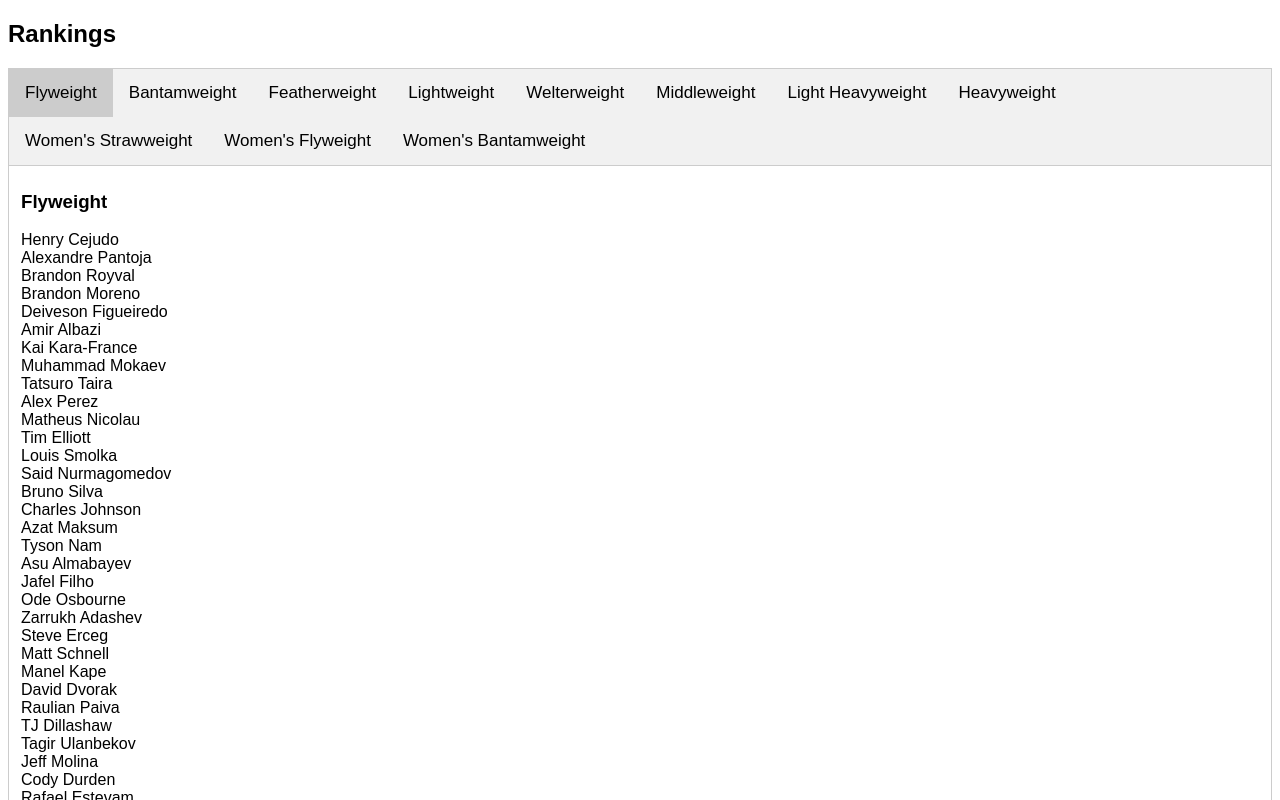
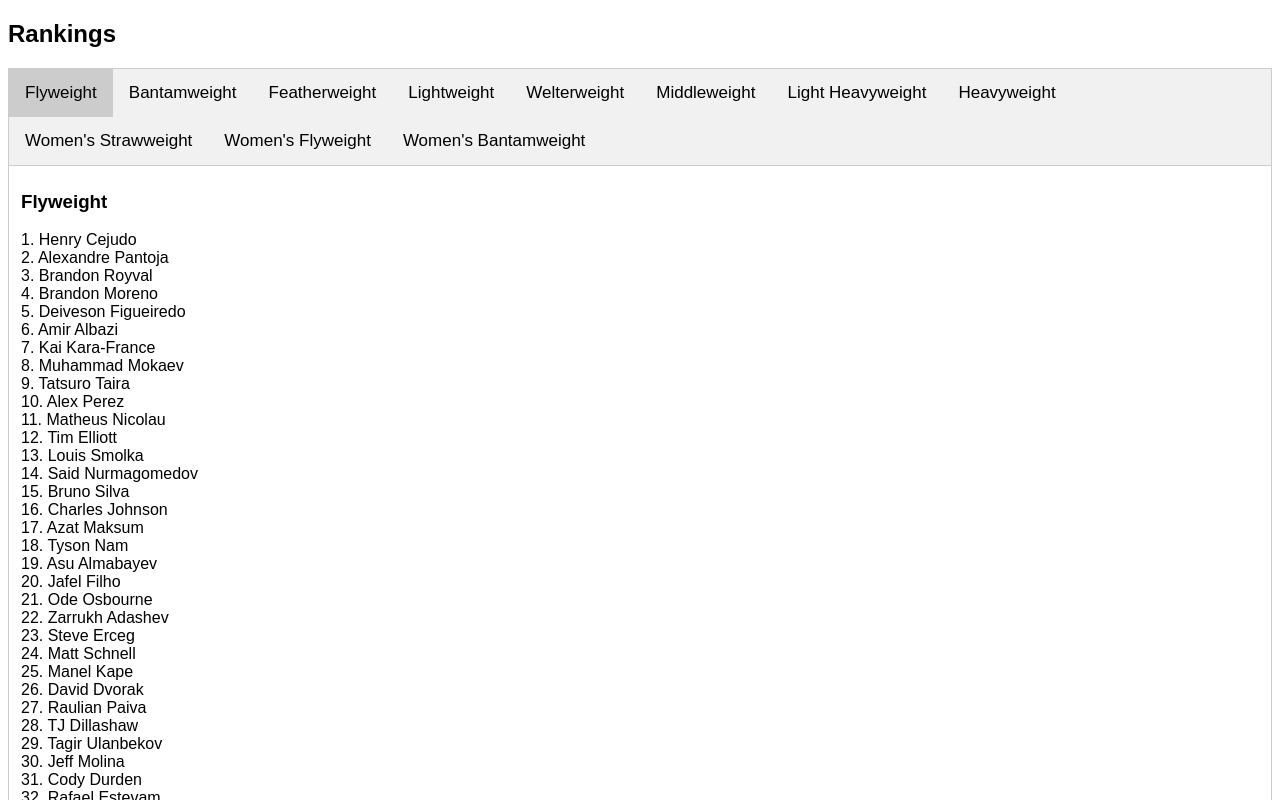
Before and after one commit to evanpalm3/Extended-UFC-Rankings, a plain HTML site: page index.html in a window 1280 px wide. Shown: the top 800 px of the page. Drawn offline with Linux system fonts and the light colour scheme.

Commit message:
Numbering each List

```diff
--- a/index.html
+++ b/index.html
@@ -73,7 +73,10 @@
             const tabContent = document.createElement('div');
             tabContent.id = `tab${index}`;
             tabContent.className = 'tabcontent';
-            tabContent.innerHTML = `<h3>${title}</h3><p>${contents[index].join('<br>')}</p>`;
+
+            const numberedList = contents[index].map((name, i) => `${i + 1}. ${name}`).join('<br>');
+            tabContent.innerHTML = `<h3>${title}</h3><p>${numberedList}</p>`;
+
             tabContentContainer.appendChild(tabContent);
         });
 
```
